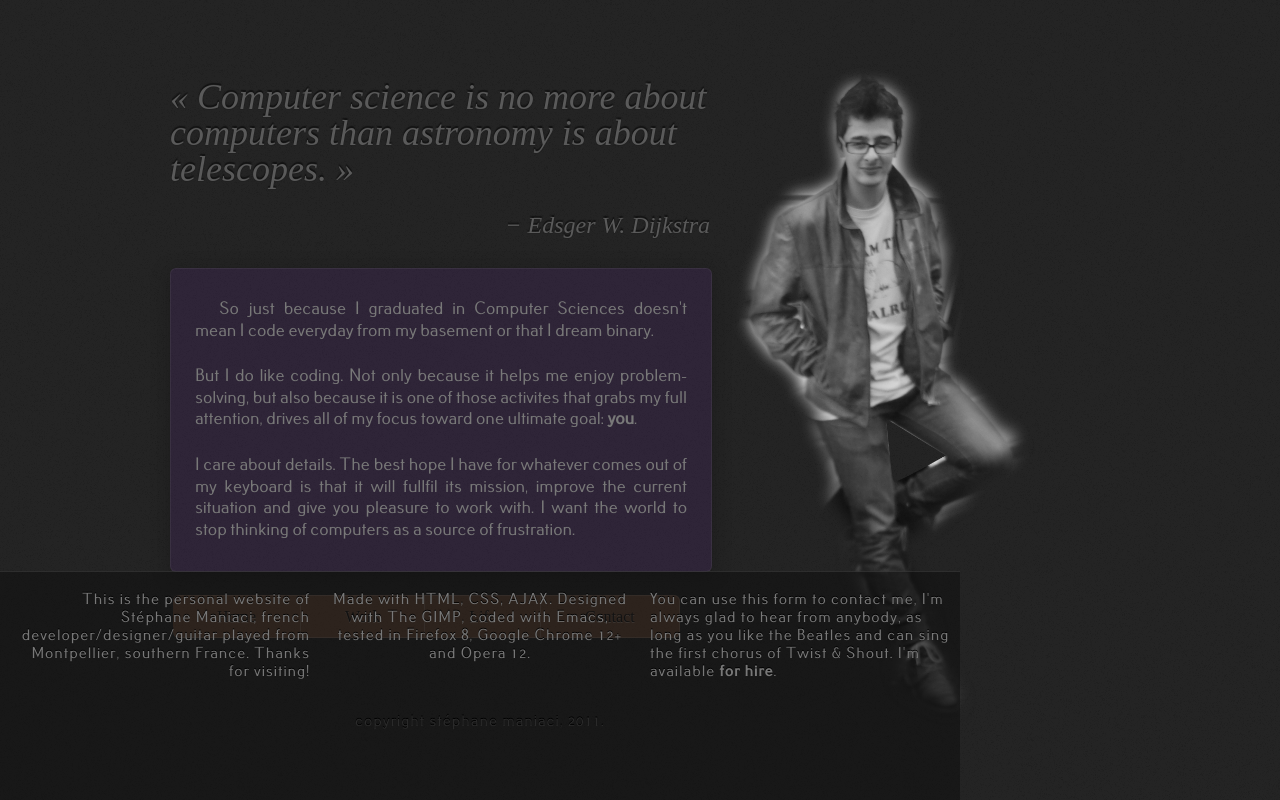
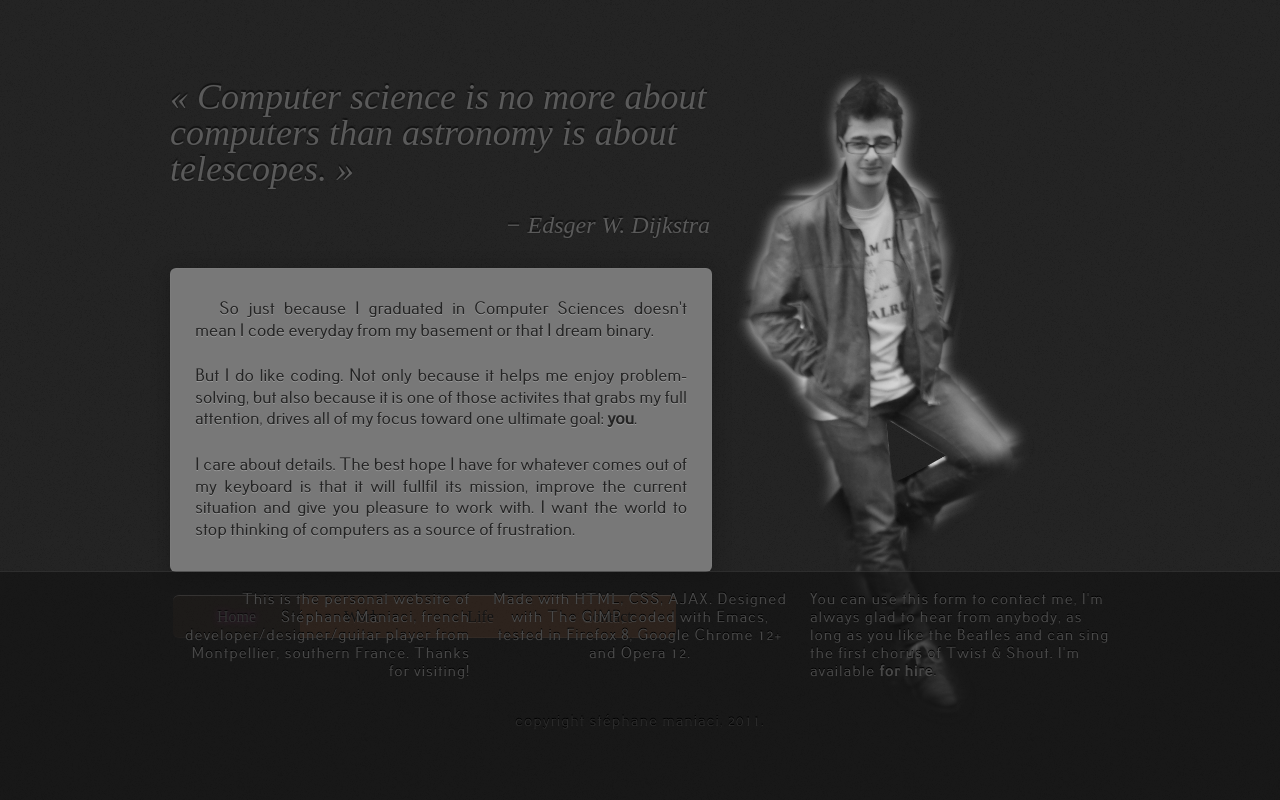
Before and after one commit to freesteph/selfweb, a plain HTML site: page index.html in a window 1280 px wide. Drawn offline with Linux system fonts and the light colour scheme.

Commit message:
More menu work

```diff
--- a/css/style.css
+++ b/css/style.css
@@ -50,7 +50,7 @@ div#intro {
     padding:18px 0;
     border:1px solid rgba(154, 154, 154, 0.1);
     box-shadow:0px 3px 18px rgba(18, 18, 18, 0.42);
-    background: rgba(84, 42, 120, 0.24);
+    background: rgba(120, 120, 120, 1.0);
     border-radius: 6px;
 }
 
@@ -59,6 +59,8 @@ p:first-child {
 }
 
 div#intro p {
+    color: rgb(36, 36, 36);
+    text-shadow:0px 1px 0px rgba(240, 240, 240, 0.28);
     font-family: Pfennig;
     padding:12px 24px;
     line-height:1.2em;
@@ -85,13 +87,23 @@ div#menu li {
 
 div#menu li a {
     text-decoration:none;
-    text-shadow:0px 1px 0px rgba(180, 180, 180, 0.3);
+    text-shadow:0px 1px 0px rgba(240, 240, 240, 0.24);
     color: rgb(24, 24, 24);
     padding:12px 44px;
     background-color: rgba(212, 128, 81, 0.24);
-    border:1px solid rgba(154, 154, 154, 0.2);
-    border-left:0;
-    border:right:0;
+    border-bottom:1px solid rgba(180, 180, 180, 0.12);
+    border-top:1px solid rgba(180, 180, 180, 0.36);
+}
+
+div#menu li a.selected {
+    background-color: rgba(212, 128, 81, 0.06);
+    color: rgb(90, 90, 90);
+    text-shadow:0px -1px 1px black, 0px 0px 6px rgba(240, 60, 240, 0.36);
+    border-bottom:1px solid rgba(180, 180, 180, 0.06);
+}
+
+div#menu li a.selected:hover {
+    background-color: rgba(212, 128, 81, 0.06);
 }
 
 div#menu li:first-child a {
@@ -110,13 +122,15 @@ div#footer {
     position:absolute;
     bottom:0;
     height:210px;
-    max-width:100%;
+    min-width:100%;
+    width:100%;
     padding-top:18px;
     background-color: rgba(12, 12, 12, 0.5);
     border-top:1px solid rgba(133, 133, 133, 0.2);
 }
 
 div#footer p {
+    color: rgb(72, 72, 72);
     font-family:Pfennig;
     line-height:18px;
     letter-spacing:1px;
@@ -136,10 +150,10 @@ p#endtro {
     text-align:left;
 }
 
-p#copyright {
+div#footer p#copyright {
+    color: rgb(42, 42, 42);
     text-transform:lowercase;
     margin-top:32px;
     text-align:center;
     text-shadow:0px -1px black;
-    color: rgb(42, 42, 42);
 }
--- a/index.html
+++ b/index.html
@@ -46,7 +46,7 @@
     <div id="footer">
       <div class="container_12">
         <p class="grid_4" id="outro">This is the personal website of Stéphane Maniaci, french
-          developer/designer/guitar played from Montpellier, southern
+          developer/designer/guitar player from Montpellier, southern
           France. Thanks for visiting!</p>
         <p class="grid_4" id="middletro">Made with HTML, CSS,
           AJAX. Designed with The GIMP, coded with Emacs, tested in
```
